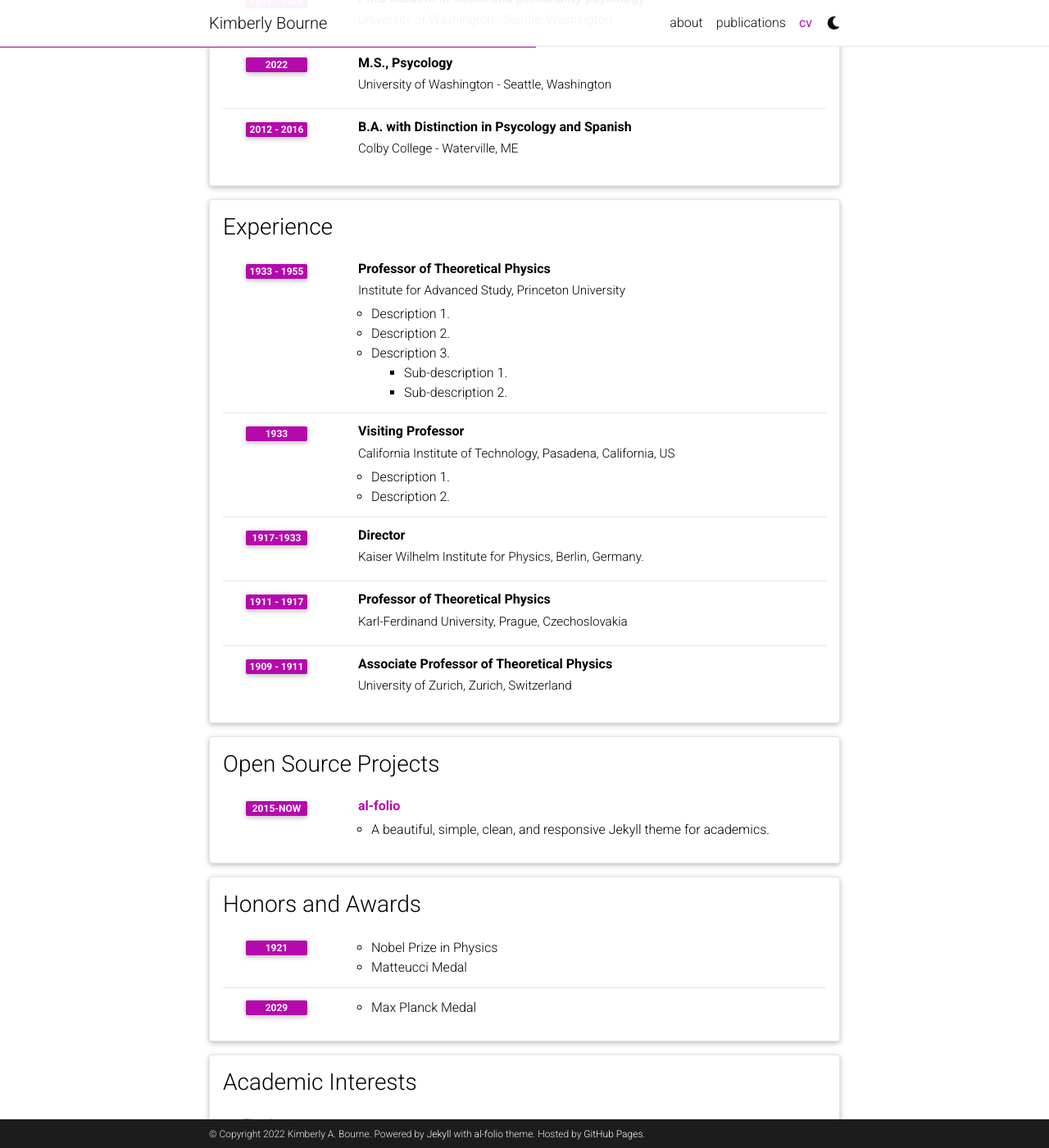
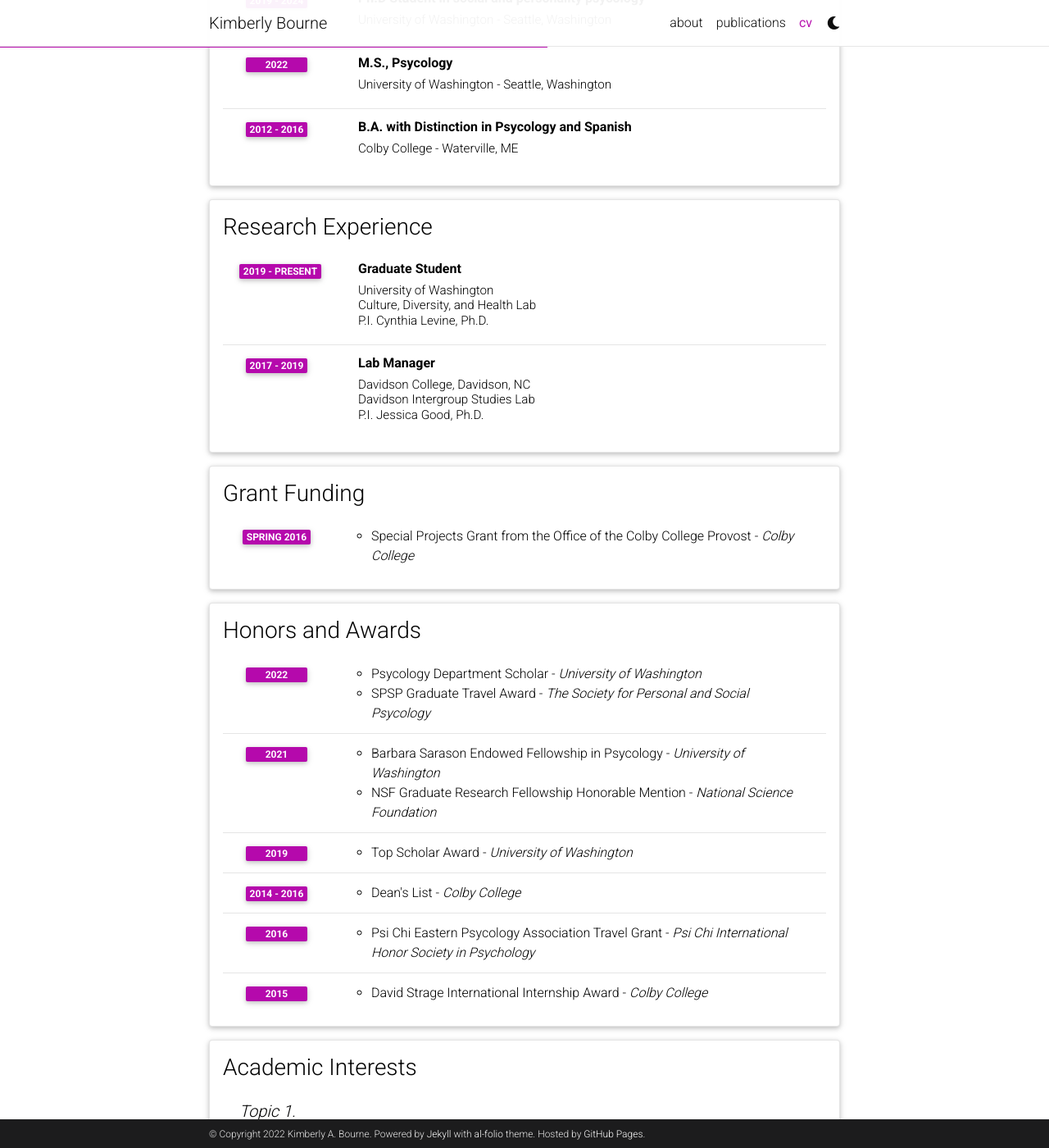
Before and after one commit to kabourne1216/kabourne1216.github.io, a Jekyll site: the page built from _pages/cv.md, in a window 1280 px wide and 1400 px high, scrolled down 447 px. Shown: the whole window at 82% size. Built offline with Jekyll 4.4.1, drawn with Linux system fonts in a browser that asks for light colours; comment, search, counter and statistics services are not loaded; a style sheet for code colours, icons or effects is not loaded.

Commit message:
Updating CV page

```diff
--- a/_data/cv.yml
+++ b/_data/cv.yml
@@ -23,56 +23,47 @@
       GPA: 3.72
       year: 2012 - 2016
 
-- title: Experience
+- title: Research Experience
   type: time_table
   contents:
-    - title: Professor of Theoretical Physics
-      institution: Institute for Advanced Study, Princeton University
-      year: 1933 - 1955
+    - title: Graduate Student
+      institution: University of Washington<br>Culture, Diversity, and Health Lab<br>P.I. Cynthia Levine, Ph.D.
+      year: 2019 - present
       description:
-        - Description 1.
-        - Description 2.
-        - title: Description 3.
-          contents:
-            - Sub-description 1.
-            - Sub-description 2.
-    - title: Visiting Professor
-      institution: California Institute of Technology, Pasadena, California, US
-      year: 1933
-      description:
-        - Description 1.
-        - Description 2.
+    - title: Lab Manager
+      institution: Davidson College, Davidson, NC <br/>Davidson Intergroup Studies Lab<br/>P.I. Jessica Good, Ph.D.
+      year: 2017 - 2019
 
-    - title: Director
-      institution: Kaiser Wilhelm Institute for Physics, Berlin, Germany.
-      year: 1917-1933
-
-    - title: Professor of Theoretical Physics
-      institution: Karl-Ferdinand University, Prague, Czechoslovakia
-      year: 1911 - 1917
-      description:
-
-    - title: Associate Professor of Theoretical Physics
-      institution: University of Zurich, Zurich, Switzerland
-      year: 1909 - 1911
-
-- title: Open Source Projects
+- title: Grant Funding
   type: time_table
   contents:
-    - title: <a href="https://github.com/alshedivat/al-folio">al-folio</a>
-      year: 2015-now
-      description: A beautiful, simple, clean, and responsive Jekyll theme for academics.
+    - year: Spring 2016
+      items:
+        - Special Projects Grant from the Office of the Colby College Provost - <em>Colby College</em>
 
 - title: Honors and Awards
   type: time_table
   contents:
-    - year: 1921
+    - year: 2022
       items:
-        - Nobel Prize in Physics
-        - Matteucci Medal
-    - year: 2029
+        - Psycology Department Scholar - <em>University of Washington</em>
+        - SPSP Graduate Travel Award - <em>The Society for Personal and Social Psycology</em>
+    - year: 2021
       items:
-        - Max Planck Medal
+        - Barbara Sarason Endowed Fellowship in Psycology - <em>University of Washington</em>
+        - NSF Graduate Research Fellowship Honorable Mention - <em>National Science Foundation</em>
+    - year: 2019
+      items:
+        - Top Scholar Award - <em>University of Washington</em>
+    - year: 2014 - 2016
+      items:
+        - Dean's List - <em>Colby College</em>
+    - year: 2016
+      items:
+        - Psi Chi Eastern Psycology Association Travel Grant - <em>Psi Chi International Honor Society in Psychology</em>
+    - year: 2015
+      items:
+        - David Strage International Internship Award - <em>Colby College</em>
 
 - title: Academic Interests
   type: nested_list
```
Also changed, not shown: _pages/cv.md (+1 -1 lines), 2 other files.
